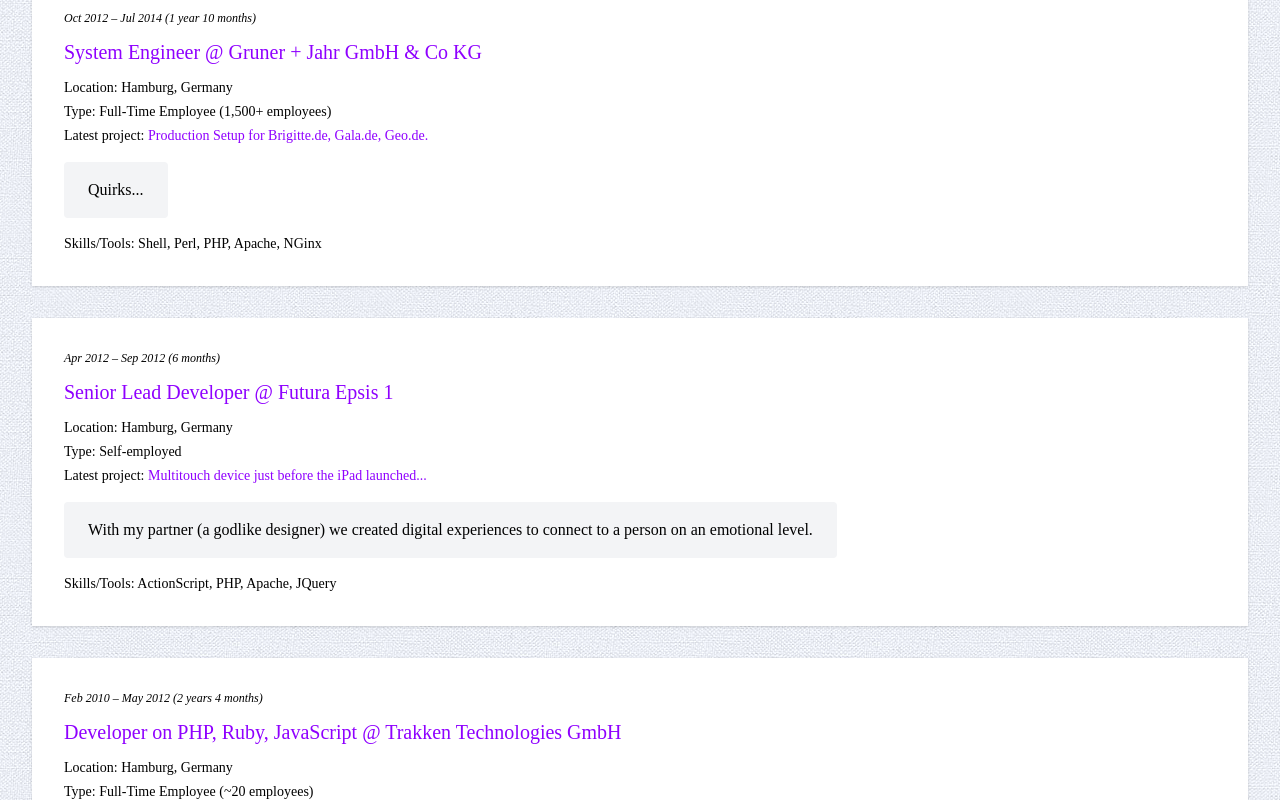
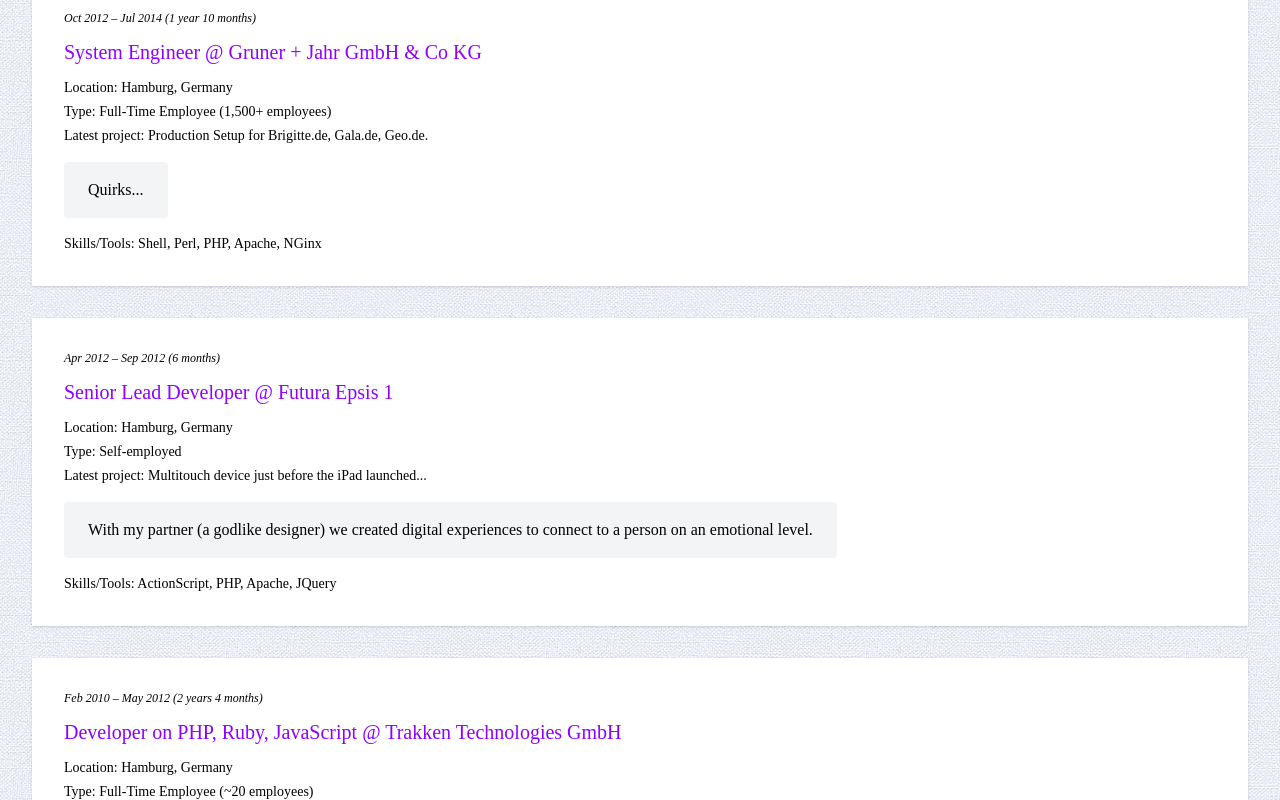
Before and after one commit to Existenziell/christof.digital, a Next.js app: page /cv in a window 1280 px wide. Shown: the part 1620-2420 px from the top of the page. Built offline with nearby package versions, Linux system fonts and the light colour scheme; a web font is replaced by a local one.

Commit message:
Check if {latestProject} startsWith http

```diff
--- a/pages/cv.js
+++ b/pages/cv.js
@@ -19,14 +19,18 @@ const Curriculum = () => {
               <p className='text-xl mb-3 text-brand'>{title} @ {company}</p>
               <p className='mb-1'>Location: <span>{location}</span></p>
               <p className='mb-1'>Type: <span>{companyType}</span></p>
-              <p className='mb-4'>
+              <div className='mb-4'>
                 <span>Latest project:{' '}</span>
-                <Link href={latestProject}>
-                  <a target="_blank" rel='noopener noreferrer nofollow' className='link'>
-                    {latestProject}
-                  </a>
-                </Link>
-              </p>
+                {latestProject.startsWith("http") ?
+                  <Link href={latestProject}>
+                    <a target="_blank" rel='noopener noreferrer nofollow' className='link'>
+                      {latestProject}
+                    </a>
+                  </Link>
+                  :
+                  <span>{latestProject}</span>
+                }
+              </div>
               <p dangerouslySetInnerHTML={{ __html: desc }} className='text-base mb-4 bg-gray-100 rounded px-6 py-4 max-w-max'></p>
               <p>
                 <span>Skills/Tools:{' '}</span>
```
